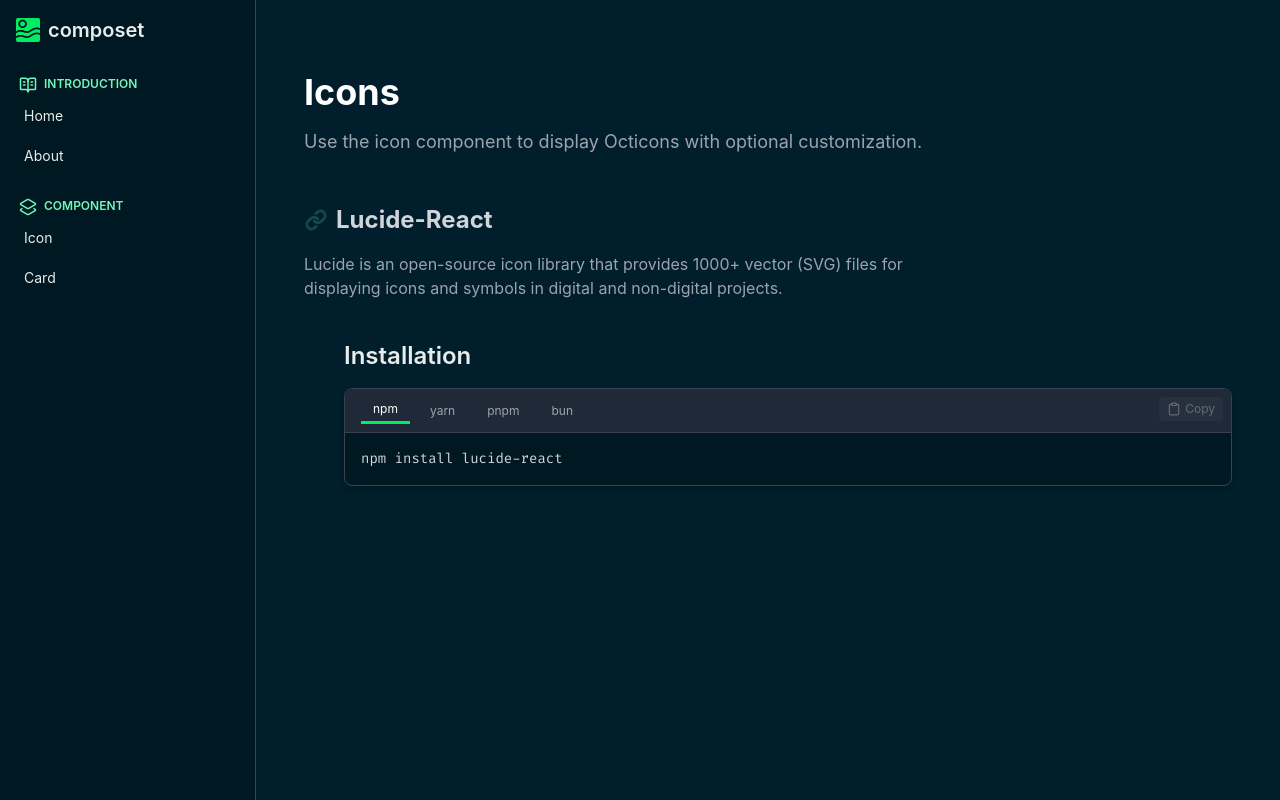
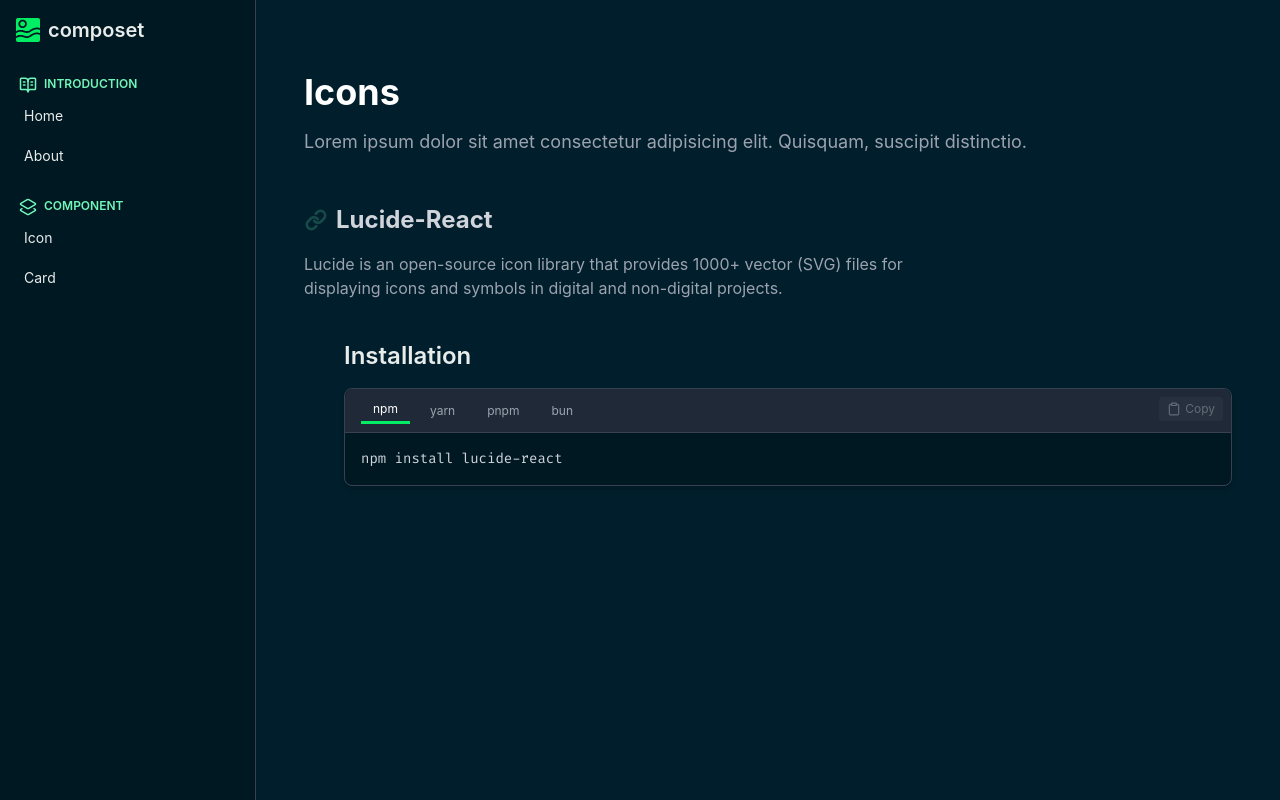
Before and after one commit to fkriachmd/componenset, a React (Vite) app: page /componenset/component/icon in a window 1280 px wide. Built offline with nearby package versions, Linux system fonts and the light colour scheme; a web font is replaced by a local one.

Commit message:
Initial commit with React app and GitHub Pages setup

```diff
--- a/src/pages/Icon.tsx
+++ b/src/pages/Icon.tsx
@@ -105,8 +105,8 @@
       <header className="mb-12">
         <h1 className="text-4xl font-bold text-white mb-4">Icons</h1>
         <p className="text-lg text-gray-400">
-          Use the icon component to display Octicons with optional
-          customization.
+          Lorem ipsum dolor sit amet consectetur adipisicing elit. Quisquam,
+          suscipit distinctio.
         </p>
       </header>
 
```
